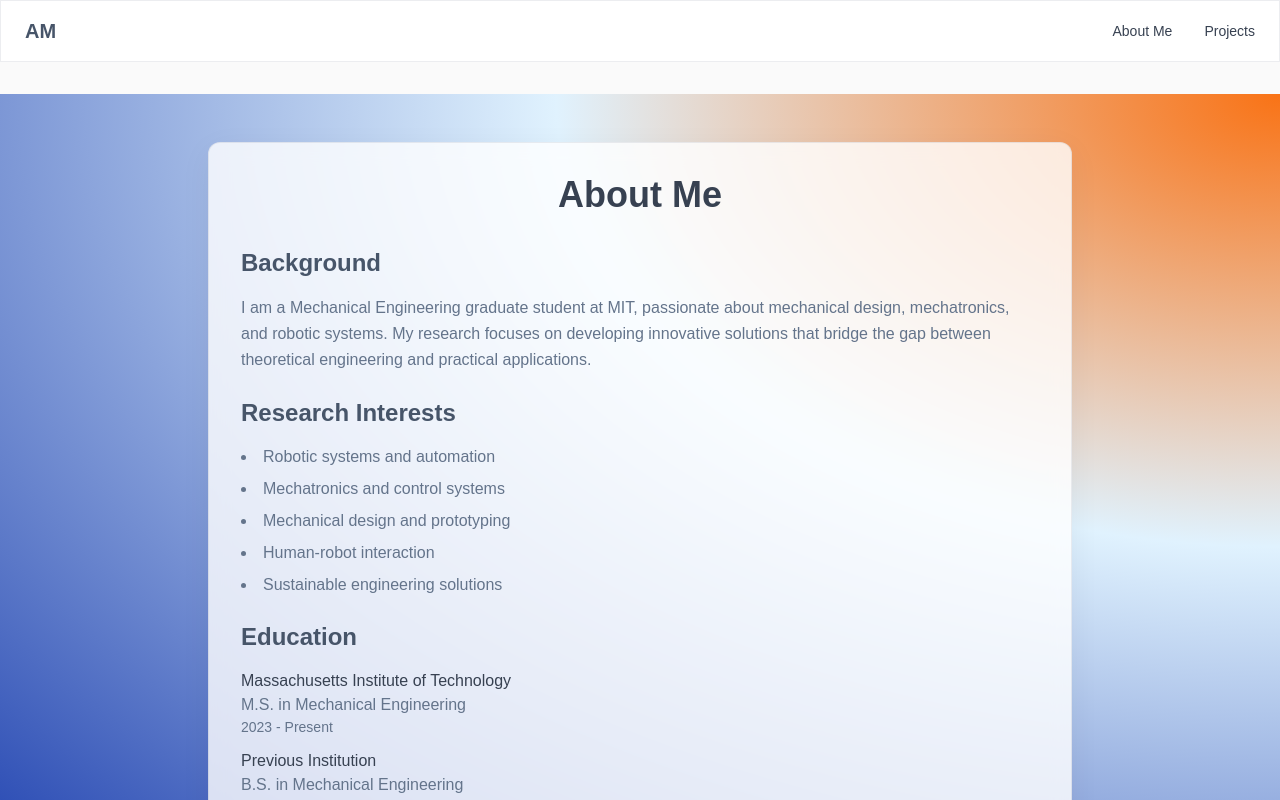
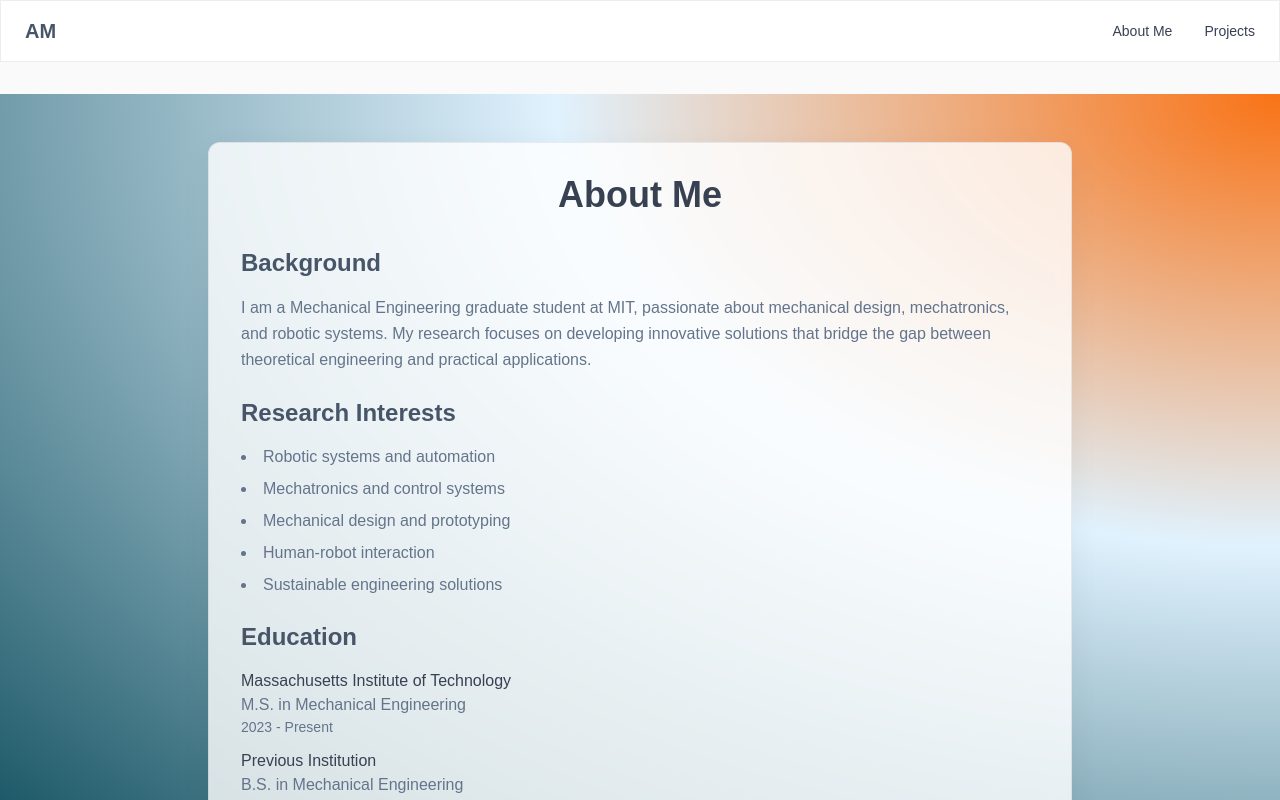
Before and after one commit to amargett/website, a Next.js app: page /about in a window 1280 px wide. Shown: the top 800 px of the page. Built offline with nearby package versions, Linux system fonts and the light colour scheme.

Commit message:
updated colors

```diff
--- a/src/app/globals.css
+++ b/src/app/globals.css
@@ -13,7 +13,7 @@
   --cosmic-dark: #1e293b;
   --gradient-start: #f97316; /* Orange */
   --gradient-mid: #e0f2fe;   /* Light Blue */
-  --gradient-end: #1e40af;   /* Darker Blue */
+  --gradient-end: #0a4a5a;   /* Bluer Teal/Blue-Green */
 }
 
 @theme inline {
@@ -46,7 +46,7 @@
     --cosmic-dark: #1e293b;
     --gradient-start: #ea580c; /* Darker Orange */
     --gradient-mid: #0c4a6e;   /* Darker Mid Blue */
-    --gradient-end: #1e3a8a;   /* Even Darker Blue */
+    --gradient-end: #064a4e;   /* Bluer Dark Teal/Blue-Green */
   }
 }
 
```
